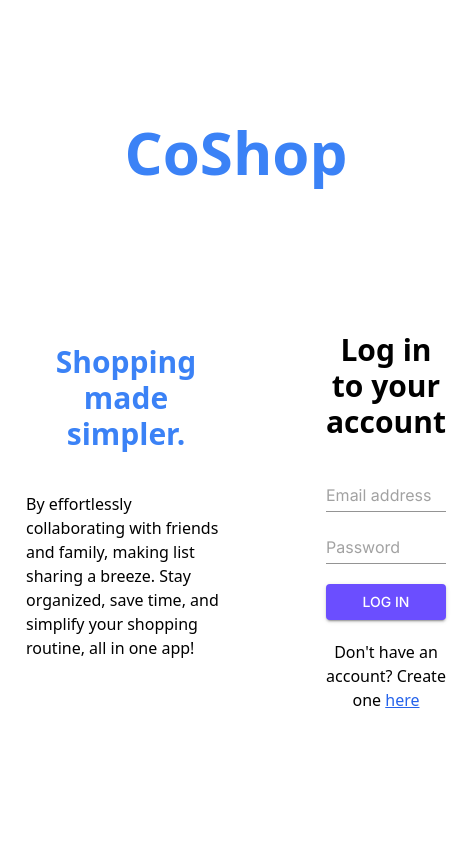
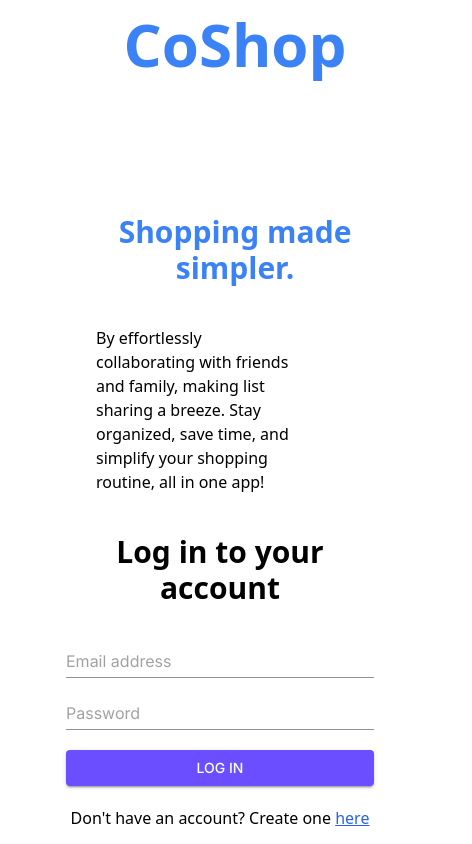
Before and after one commit to thecoshopteam/coshop-web, a React (Vite) app: page /login in a window 390 px wide. Shown: the whole page, 472 px wide, since content can reach past the window. Built offline with nearby package versions, Linux system fonts and the light colour scheme; no server answers.

Commit message:
Login page resize responsiveness and appearance improvments

```diff
--- a/src/pages/Login.jsx
+++ b/src/pages/Login.jsx
@@ -37,19 +37,13 @@ const Login = () => {
       style={{ display: "flex", flexDirection: "column", alignItems: "center" }}
     >
       <div style={{ marginBottom: "100px" }}>
-        <h1 className="mb-10 text-center text-6xl font-bold text-blue-500">
+        <h1 className = "mb-10 text-center text-6xl font-bold text-blue-500 lg:ml-20 ml-20">
           CoShop
         </h1>
       </div>
-      <div
-        style={{
-          display: "flex",
-          flexDirection: "row",
-          alignItems: "center",
-          margin: "10px",
-        }}
+      <div className="flex flex-col items-center lg:flex-row"
       >
-        <div style={{ marginRight: "50px" }}>
+        <div className = "ml-20 lg:mr-0 lg:mt-5">
           <h1 className="mb-10 text-center text-3xl font-bold text-blue-500">
             Shopping made simpler.
           </h1>
```
